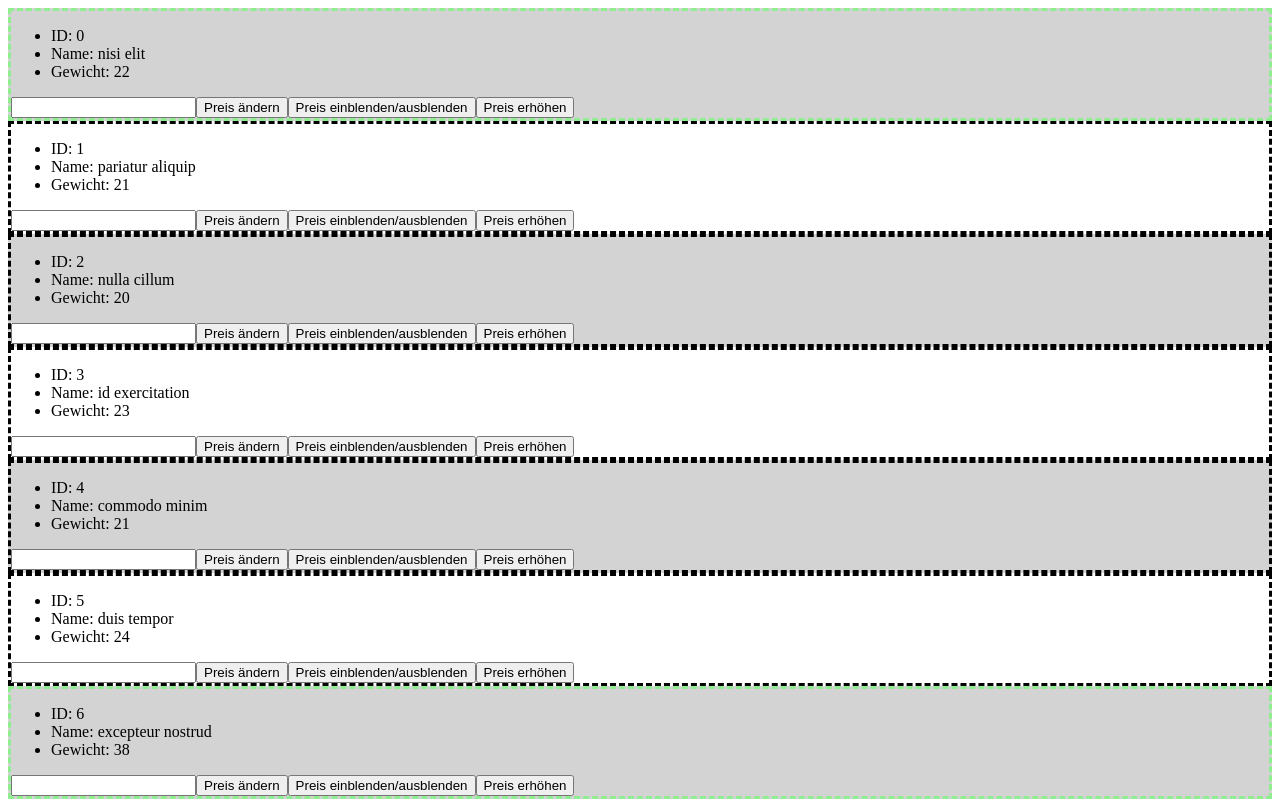
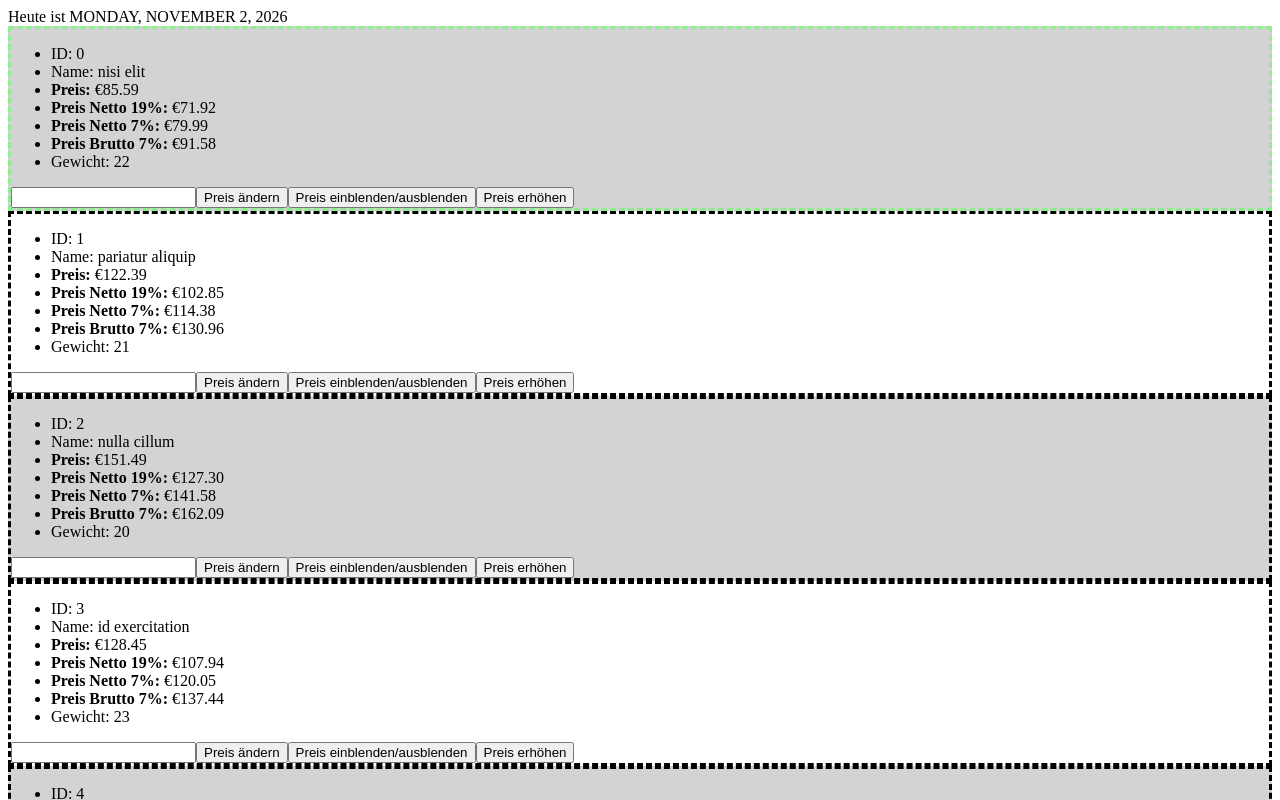
Before and after one commit to AlexanderGrigat/stones1126, an Angular app: page / in a window 1280 px wide. Shown: the top 800 px of the page. Built offline with nearby package versions, Linux system fonts and the light colour scheme.

Commit message:
Aufgabe 4

```diff
--- a/src/app/app.html
+++ b/src/app/app.html
@@ -1,3 +1,4 @@
+<span> Heute ist {{ heute | date:'fullDate' | uppercase }}</span>
 @for(prod of products;track prod.id; let isEven = $even){
     <div [class.even-style]="isEven">
        <stn-product-display (priceChange)="onPriceChange($event)" [productParent]="prod"/>
--- a/src/app/app.ts
+++ b/src/app/app.ts
@@ -9,6 +9,7 @@ import { Product } from './product/product';
 })
 export class App {
   protected readonly title = signal('stones');
+  heute = new Date();
 
   products: Product[] =
   [
--- a/src/app/product/product-display/product-display.html
+++ b/src/app/product/product-display/product-display.html
@@ -6,7 +6,10 @@
         <li> ID: {{productParent().id}}</li>
         <li id="name"> Name: {{productParent().name}}</li>
         @if(showPrice){
-            <li> Preis: {{productParent().price}}</li>
+            <li> <strong>Preis: </strong>{{productParent().price | currency: '€'}}</li>
+        <li> <strong>Preis Netto 19%: </strong>{{productParent().price | netto | currency: '€'}}</li>
+        <li> <strong>Preis Netto 7%: </strong>{{productParent().price | netto:7 | currency: '€'}}</li>
+        <li> <strong>Preis Brutto 7%: </strong>{{productParent().price | netto:7: 'brutto' | currency: '€'}}</li>
         }
         <li> Gewicht: {{productParent().weight}}</li>
     </ul>
--- a/src/app/product/product-display/product-display.ts
+++ b/src/app/product/product-display/product-display.ts
@@ -10,7 +10,7 @@ import { Product } from '../product';
 export class ProductDisplay {
   productParent = input.required<Product>();
   priceChange = output<number>();
-  showPrice = false;
+  showPrice = true;
 
   styleConfig = {
     borderStyle: 'dashed',
--- a/src/app/product/product-module.ts
+++ b/src/app/product/product-module.ts
@@ -3,6 +3,7 @@ import { CommonModule } from '@angular/common';
 
 import { ProductRoutingModule } from './product-routing-module';
 import { ProductDisplay } from './product-display/product-display';
+import { UtilsModule } from '../utils/utils-module';
 
 @NgModule({
   declarations: [
@@ -10,6 +11,7 @@ import { ProductDisplay } from './product-display/product-display';
   ],
   imports: [
     CommonModule,
+    UtilsModule,
     ProductRoutingModule,
   ],
   exports: [
--- /dev/null
+++ b/src/app/utils/netto-pipe.ts
@@ -0,0 +1,16 @@
+import { Pipe, PipeTransform } from '@angular/core';
+
+@Pipe({
+  name: 'netto',
+  standalone: false,
+})
+export class NettoPipe implements PipeTransform {
+   transform(price: number, tax = 19, type: 'brutto' | 'netto' = 'netto'): number {
+    if(type === 'brutto'){
+      return price * (1 + tax/100);
+    }
+    else{
+      return price / (1 + tax/100);
+    }
+  }
+}
```
Also changed, not shown: src/app/utils/utils-module.ts (added, +10 -0 lines), 2 other files (tests, documents, lock files or other folders).
